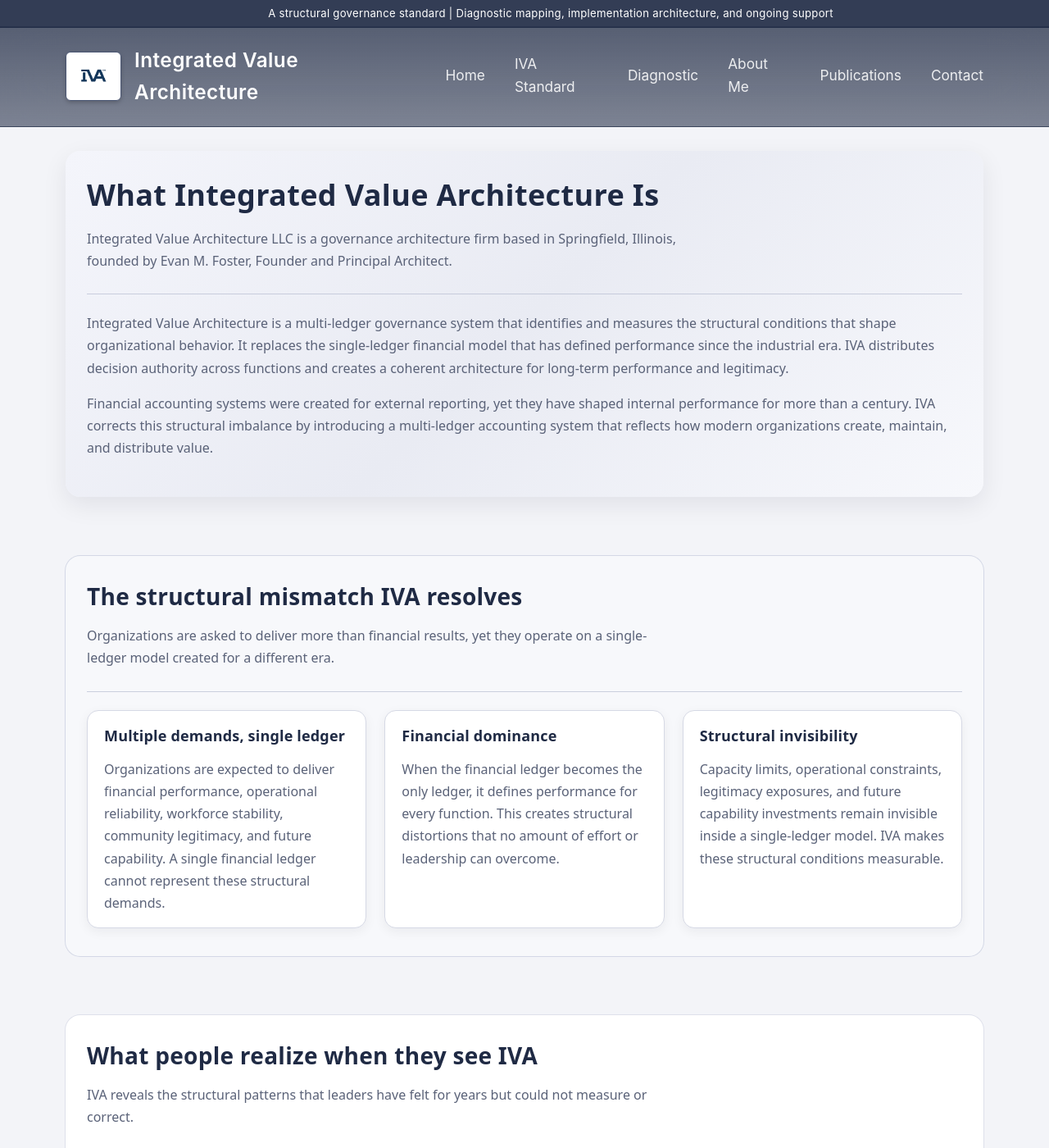
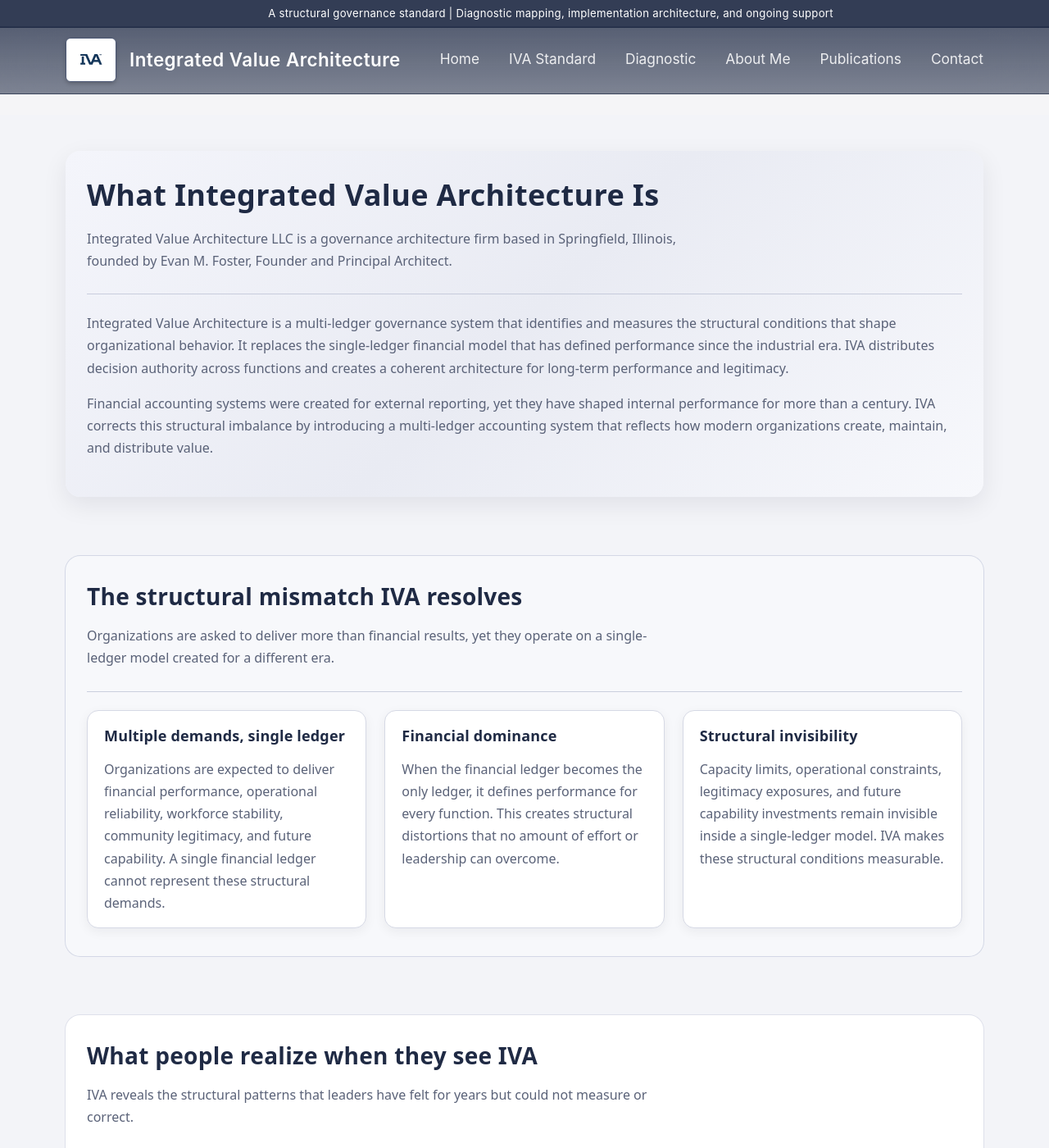
Before and after one commit to efost7873/integratedvaluearchitecture.com, a Jekyll site: the page built from index.html, in a window 1280 px wide and 1400 px high. Shown: the whole window at 82% size. Built offline with Jekyll 4.4.1, drawn with Linux system fonts in a browser that asks for light colours.

Commit message:
Update _header.scss

```diff
--- a/_sass/_header.scss
+++ b/_sass/_header.scss
@@ -19,6 +19,11 @@
   z-index: 9999;
   transition: transform 0.35s ease, opacity 0.25s ease;
   will-change: transform;
+
+  /* Prevent horizontal cutoff */
+  white-space: nowrap;
+  overflow: hidden;
+  text-overflow: ellipsis;
 }
 
 /* ============================================
@@ -72,7 +77,7 @@
 .iva-header-inner {
   max-width: 1120px;
   margin: 0 auto;
-  padding: 22px 32px;
+  padding: 14px 32px;
   display: flex;
   justify-content: space-between;
   align-items: center;
@@ -87,7 +92,7 @@
 }
 
 .iva-header-logo {
-  height: 46px;
+  height: 40px;
   background: #FFFFFF;
   padding: 6px 10px;
   border-radius: 6px;
@@ -97,7 +102,7 @@
 }
 
 .iva-header-title {
-  font-size: 1.52rem;
+  font-size: 1.4rem;
   font-weight: 600;
   color: #FFFFFF;
   letter-spacing: 0.45px;
@@ -151,7 +156,7 @@
   .iva-header-inner {
     flex-wrap: wrap;
     justify-content: space-between;
-    padding: 20px 28px;
+    padding: 16px 28px;
     gap: 20px;
   }
 
@@ -173,11 +178,11 @@
   }
 
   .iva-header-title {
-    font-size: 1.38rem;
+    font-size: 1.28rem;
   }
 
   .iva-header-logo {
-    height: 42px;
+    height: 38px;
   }
 }
 
@@ -198,14 +203,28 @@
   }
 
   .iva-header-inner {
-    padding: 18px 22px;
+    padding: 12px 18px;
   }
 
   .iva-header-nav {
     display: none;
     flex-direction: column;
     gap: 18px;
-    padding: 0 22px 18px;
+    padding: 0 18px 14px;
+  }
+}
+
+/* ============================================
+   HIDE IDENTITY BAR ON SMALL SCREENS
+============================================ */
+
+@media (max-width: 600px) {
+  .iva-identity-bar {
+    display: none;
+  }
+
+  .iva-header {
+    top: 0;
   }
 }
 
```
